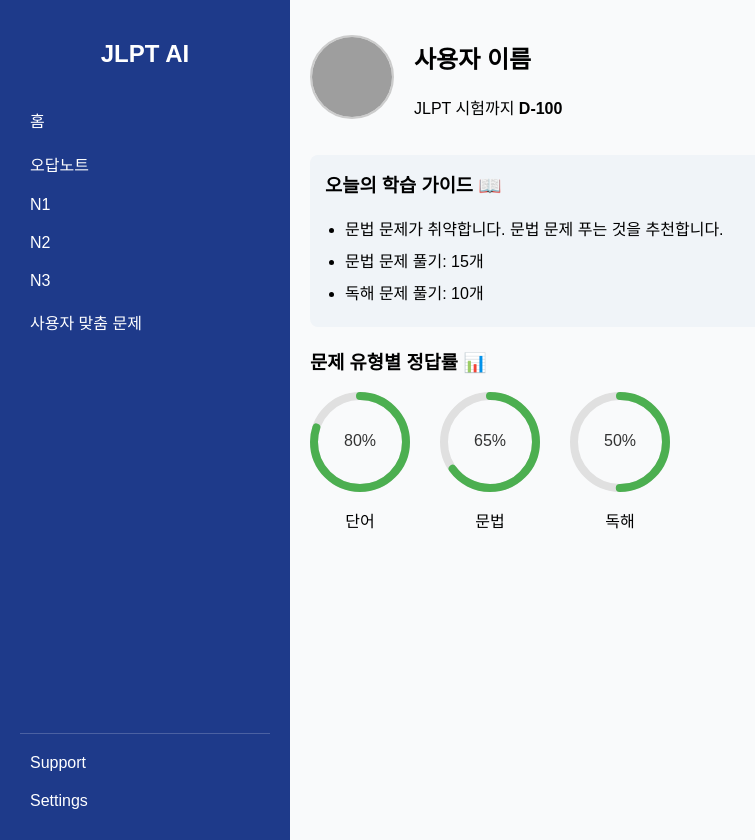
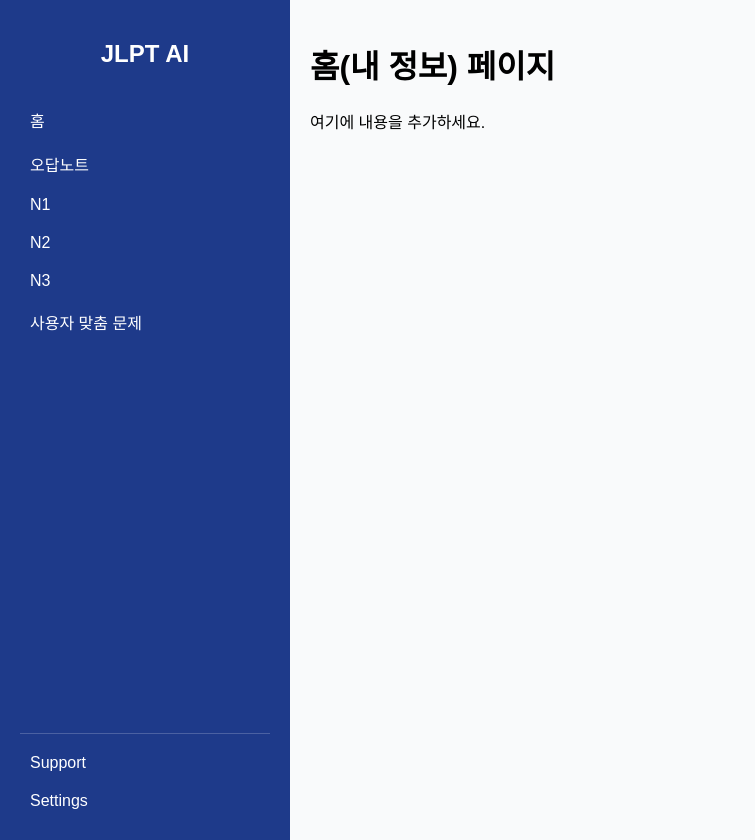
Before and after one commit to sk-prj-genai-question-app/frontend, a React (Vite) app: page / in a window 1280 px wide. Shown: the whole page, without its empty margins (0-755 px from the left). Built offline with nearby package versions, Linux system fonts and the light colour scheme; grey boxes are pictures that could not be loaded; the HTML template or start-up script is replaced by a standard one.

Commit message:
홈페이지수정

```diff
--- a/src/components/Dashboard.jsx
+++ b/src/components/Dashboard.jsx
@@ -1,62 +1,62 @@
-import React from 'react';
-import profileImage from '../assets/profile.png';
-import {
-  CircularProgressbar,
-  buildStyles
-} from 'react-circular-progressbar';
-import 'react-circular-progressbar/dist/styles.css';
+// import React from 'react';
+// import profileImage from '../assets/profile.png';
+// import {
+//   CircularProgressbar,
+//   buildStyles
+// } from 'react-circular-progressbar';
+// import 'react-circular-progressbar/dist/styles.css';
 
-const Dashboard = () => {
-  const dDay = 100;
+// const Dashboard = () => {
+//   const dDay = 100;
 
-  const stats = [
-    { type: '단어', percentage: 80 },
-    { type: '문법', percentage: 65 },
-    { type: '독해', percentage: 50 },
-  ];
+//   const stats = [
+//     { type: '단어', percentage: 80 },
+//     { type: '문법', percentage: 65 },
+//     { type: '독해', percentage: 50 },
+//   ];
 
-  return (
-    <div className="dashboard">
-      <div className="profile">
-        <img src={profileImage} alt="프로필" className="profile-img" />
-        <div>
-          <h2>사용자 이름</h2>
-          <p>JLPT 시험까지 <strong>D-{dDay}</strong></p>
-        </div>
-      </div>
+//   return (
+//     <div className="dashboard">
+//       <div className="profile">
+//         <img src={profileImage} alt="프로필" className="profile-img" />
+//         <div>
+//           <h2>사용자 이름</h2>
+//           <p>JLPT 시험까지 <strong>D-{dDay}</strong></p>
+//         </div>
+//       </div>
 
-      <div className="guide">
-        <h3>오늘의 학습 가이드 📖</h3>
-        <ul>
-          <li>문법 문제가 취약합니다. 문법 문제 푸는 것을 추천합니다.</li>
-          <li>문법 문제 풀기: 15개</li>
-          <li>독해 문제 풀기: 10개</li>
-        </ul>
-      </div>
+//       <div className="guide">
+//         <h3>오늘의 학습 가이드 📖</h3>
+//         <ul>
+//           <li>문법 문제가 취약합니다. 문법 문제 푸는 것을 추천합니다.</li>
+//           <li>문법 문제 풀기: 15개</li>
+//           <li>독해 문제 풀기: 10개</li>
+//         </ul>
+//       </div>
 
-      {/* ✅ 원형 정답률 섹션 */}
-      <div className="stats">
-        <h3>문제 유형별 정답률 📊</h3>
-        <div className="stat-grid">
-          {stats.map((item, index) => (
-            <div key={index} className="circular-stat">
-              <CircularProgressbar
-                value={item.percentage}
-                text={`${item.percentage}%`}
-                styles={buildStyles({
-                  textSize: '16px',
-                  pathColor: '#4caf50',
-                  textColor: '#333',
-                  trailColor: '#e0e0e0',
-                })}
-              />
-              <p>{item.type}</p>
-            </div>
-          ))}
-        </div>
-      </div>
-    </div>
-  );
-};
+//       {/* ✅ 원형 정답률 섹션 */}
+//       <div className="stats">
+//         <h3>문제 유형별 정답률 📊</h3>
+//         <div className="stat-grid">
+//           {stats.map((item, index) => (
+//             <div key={index} className="circular-stat">
+//               <CircularProgressbar
+//                 value={item.percentage}
+//                 text={`${item.percentage}%`}
+//                 styles={buildStyles({
+//                   textSize: '16px',
+//                   pathColor: '#4caf50',
+//                   textColor: '#333',
+//                   trailColor: '#e0e0e0',
+//                 })}
+//               />
+//               <p>{item.type}</p>
+//             </div>
+//           ))}
+//         </div>
+//       </div>
+//     </div>
+//   );
+// };
 
-export default Dashboard;
+// export default Dashboard;
--- a/src/pages/HomePage.jsx
+++ b/src/pages/HomePage.jsx
@@ -1,10 +1,10 @@
 import React from 'react';
-import Dashboard from '../components/Dashboard';  // ✅ 대시보드 불러오기
 
 const HomePage = () => {
   return (
     <div>
-      <Dashboard />  {/* ✅ 대시보드 삽입 */}
+      <h1>홈(내 정보) 페이지</h1>
+      <p>여기에 내용을 추가하세요.</p>
     </div>
   );
 };
```
